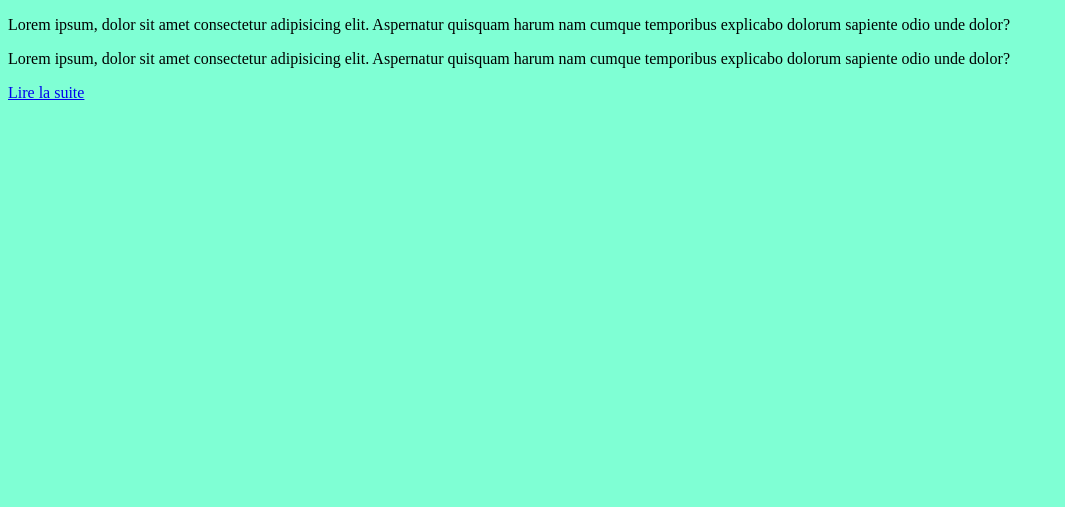
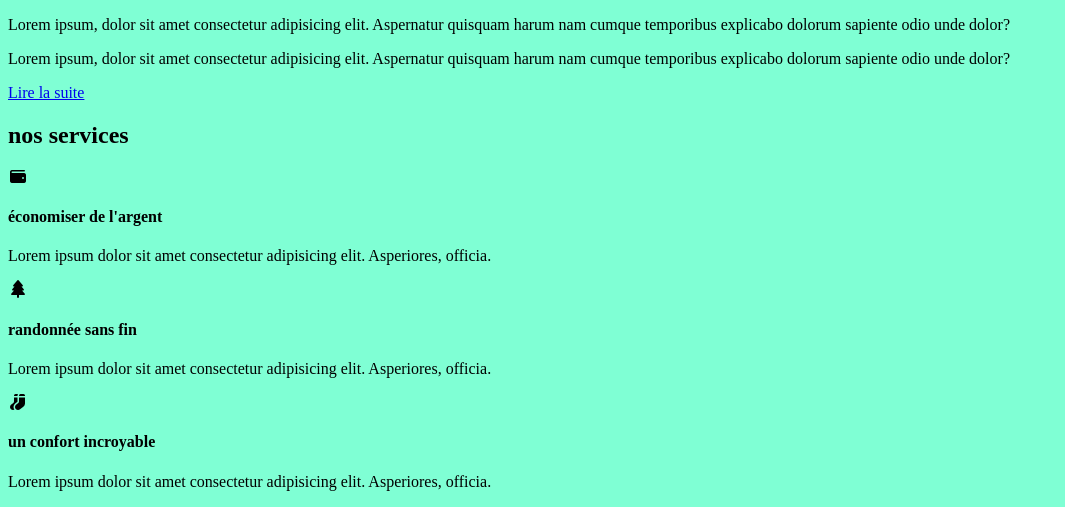
Before and after one commit to alex-codeur/backroads, a plain HTML site: page index.html in a window 1280 px wide. Shown: the part 325-832 px from the top of the page, without its empty margins (0-1065 px from the left). Before the commit the page ends 800 px from the top, so only its background shows below. Drawn offline with Linux system fonts and the light colour scheme.

Commit message:
services section

```diff
--- a/index.html
+++ b/index.html
@@ -115,6 +115,54 @@
     </section>
     <!-- end of about section -->
 
+    <!-- services -->
+    <section class="section services" id="services">
+        <!-- title  -->
+        <div class="title-wrapper">
+            <h2 class="title">nos <span class="subtitle">services</span></h2>
+        </div>
+        <!-- end of title  -->
+        <div class="section-center services-center">
+            <!-- single service -->
+            <article class="service">
+                <span class="service-icon"><i class="fas fa-wallet fa-fw"></i></span>
+                <div class="service-info">
+                    <h4 class="service-title">économiser de l'argent</h4>
+                    <p class="service-text">
+                        Lorem ipsum dolor sit amet consectetur adipisicing elit.
+                        Asperiores, officia.
+                    </p>
+                </div>
+            </article>
+            <!-- end of single service -->
+            <!-- single service -->
+            <article class="service">
+                <span class="service-icon"><i class="fas fa-tree fa-fw"></i></span>
+                <div class="service-info">
+                    <h4 class="service-title">randonnée sans fin</h4>
+                    <p class="service-text">
+                        Lorem ipsum dolor sit amet consectetur adipisicing elit.
+                        Asperiores, officia.
+                    </p>
+                </div>
+            </article>
+            <!-- end of single service -->
+            <!-- single service -->
+            <article class="service">
+                <span class="service-icon"><i class="fas fa-socks fa-fw"></i></span>
+                <div class="service-info">
+                    <h4 class="service-title">un confort incroyable</h4>
+                    <p class="service-text">
+                        Lorem ipsum dolor sit amet consectetur adipisicing elit.
+                        Asperiores, officia.
+                    </p>
+                </div>
+            </article>
+            <!-- end of single service -->
+        </div>
+    </section>
+    <!-- end of services -->
+
     <!-- js -->
     <script src="./js/app.js"></script>
 </body>
```
